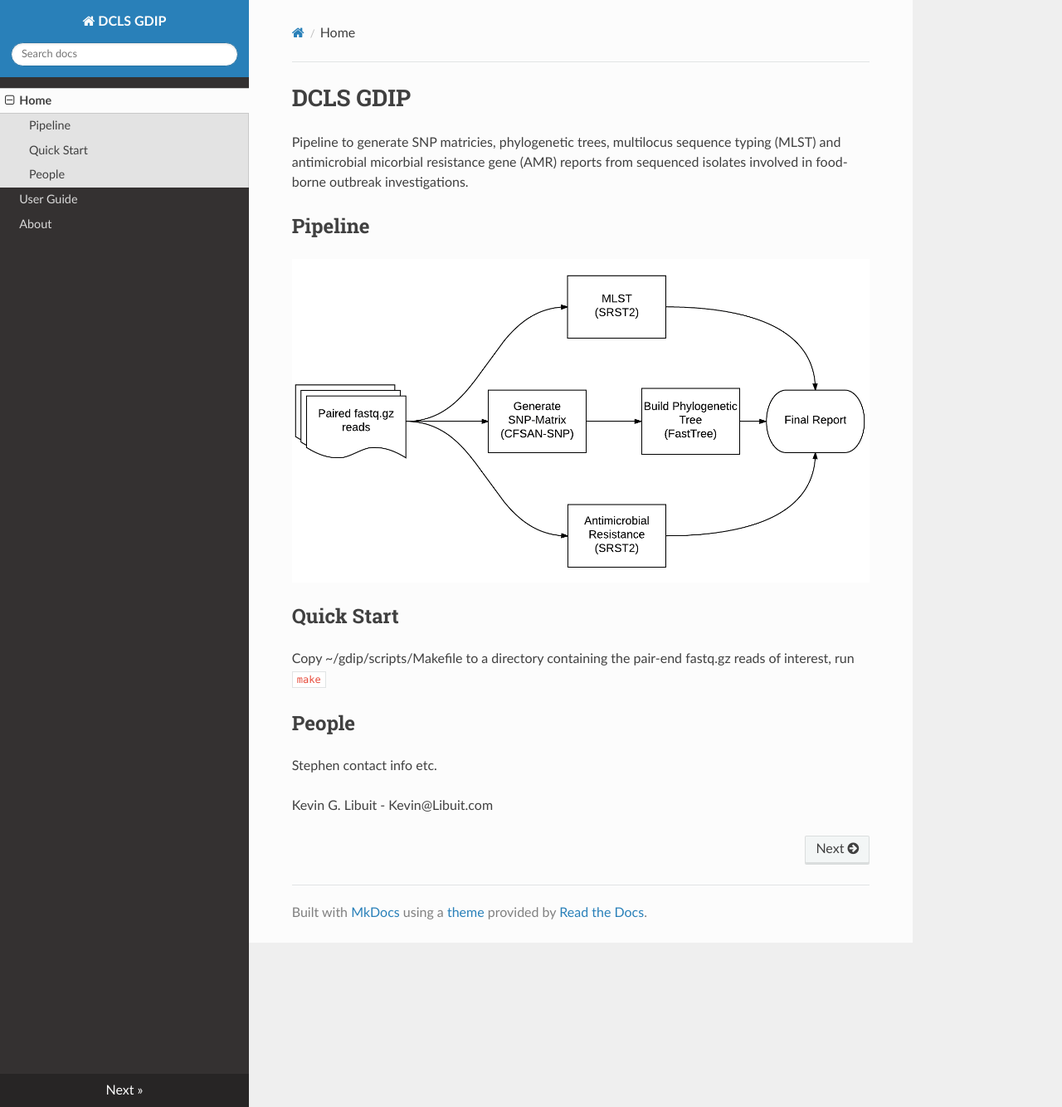
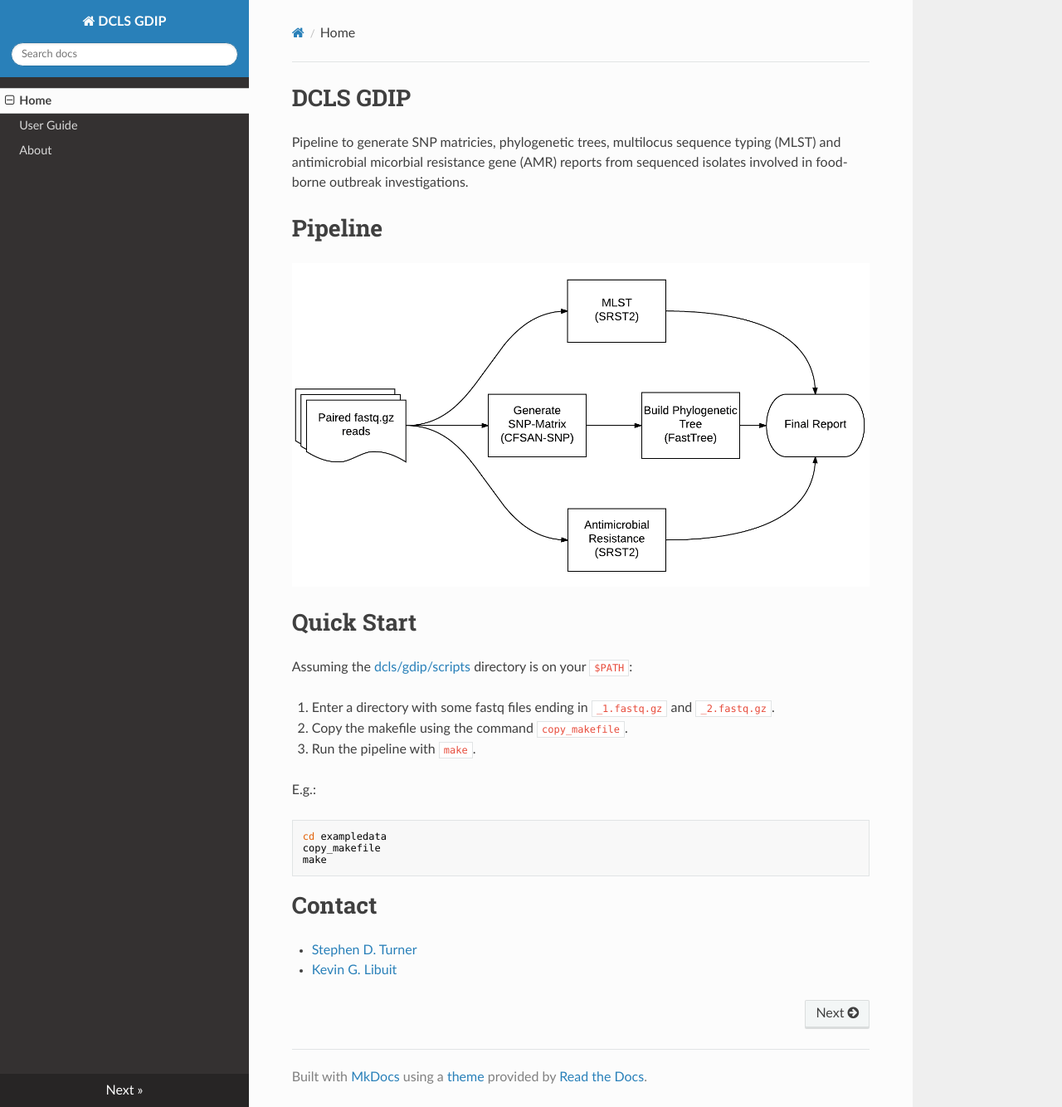
Before and after one commit to dcls/gdip, an MkDocs documentation site: the page built from docs/docs/index.md, in a window 1280 px wide and 1334 px high. Shown: the whole window at 83% size. Built offline with MkDocs 1.6.1, drawn with Linux system fonts in a browser that asks for light colours; nearby versions of some CDN libraries; old or Windows-style settings are respelled for this version of MkDocs.

Commit message:
updated landing quickstart instructions to reflect copy_makefile usage

````diff
--- a/docs/docs/index.md
+++ b/docs/docs/index.md
@@ -2,16 +2,27 @@
 
 Pipeline to generate SNP matricies, phylogenetic trees, multilocus sequence typing (MLST) and antimicrobial micorbial resistance gene (AMR) reports from sequenced isolates involved in food-borne outbreak investigations.
 
-## Pipeline
+# Pipeline
 
 ![](./pipeline.png)
 
-## Quick Start
+# Quick Start
 
-Copy ~/gdip/scripts/Makefile to a directory containing the pair-end fastq.gz reads of interest, run `make`
+Assuming the [dcls/gdip/scripts](https://github.com/dcls/gdip/tree/master/scripts) directory is on your `$PATH`:
 
-## People
+1. Enter a directory with some fastq files ending in `_1.fastq.gz` and `_2.fastq.gz`.
+2. Copy the makefile using the command `copy_makefile`.
+3. Run the pipeline with `make`.
 
-Stephen contact info etc.
+E.g.:
 
-Kevin G. Libuit - Kevin@Libuit.com
+```sh
+cd exampledata
+copy_makefile
+make
+```
+
+# Contact
+
+- [Stephen D. Turner](http://www.google.com/recaptcha/mailhide/d?k=01lKgXnqE6Va_tcIEkUUMMXA==&c=8cNmVsuwaP7OG163K8z49WDuv5M9HBlzj1rfgVsTX_Y=)
+- [Kevin G. Libuit](http://www.google.com/recaptcha/mailhide/d?k=01lKgXnqE6Va_tcIEkUUMMXA==&c=dCq1Is6PZSxjhRTptzOs-aBj0v9PvkiwAq3olZuP1Ek=)
````
